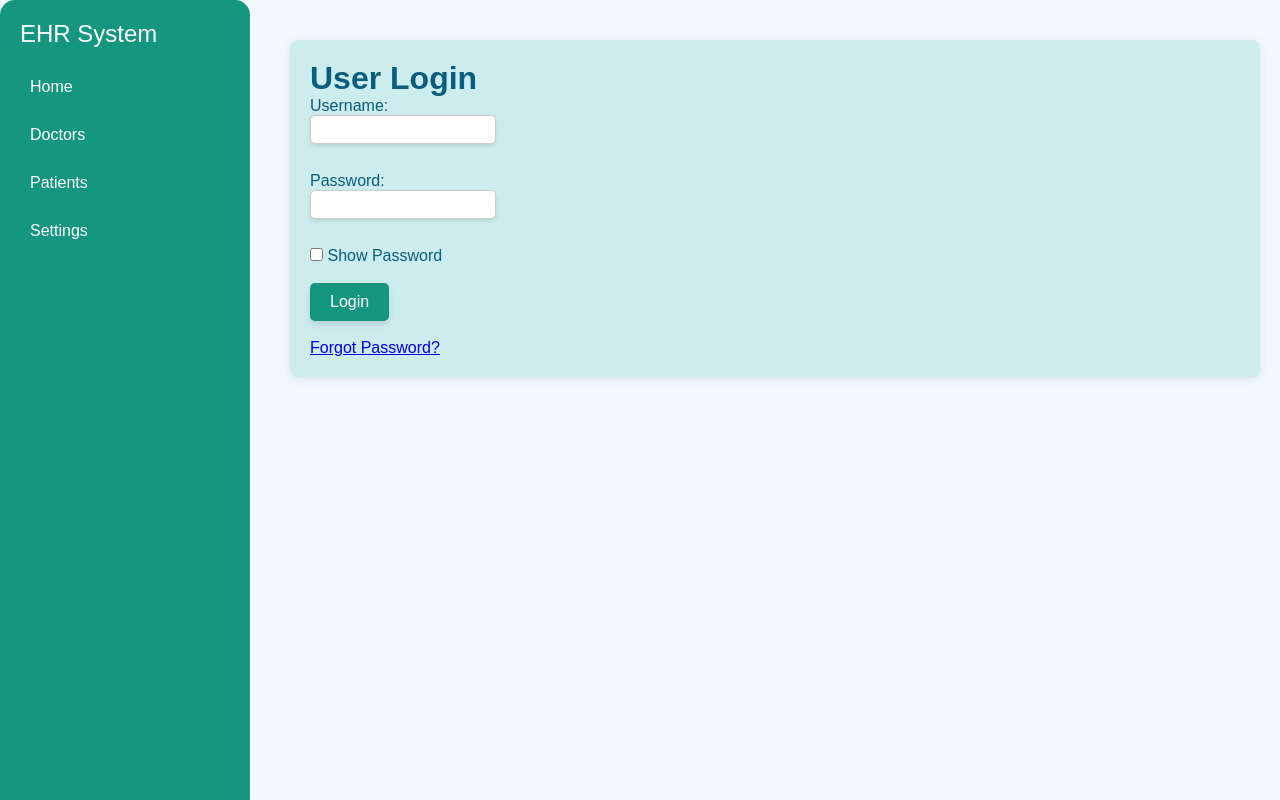
After one commit to sepehrmokhtar/Information-System, a Flask app: template templates/login-page.html in a window 1280 px wide. The commit adds this page. Run offline with Flask 3, Linux system fonts and the light colour scheme; the template is opened without the code that fills it, so the values that code supplies are empty.

Commit message:
login version

```diff
--- a/static/style-css-method.css
+++ b/static/style-css-method.css
@@ -85,6 +85,30 @@ ul {
     padding-left: 20px;
 }
 
+/* Input Styles */
+input[type="text"],
+input[type="email"],
+input[type="tel"],
+input[type="password"] {
+    width: 20%; /* Set to 20% width */
+    padding: 6px; /* Reduced padding */
+    border: 1px solid #ccc; /* Light gray border */
+    border-radius: 5px; /* Rounded corners */
+    box-shadow: 0 2px 4px rgba(0, 0, 0, 0.1); /* Subtle shadow */
+    margin-bottom: 10px; /* Space between input fields */
+    font-size: 0.8em; /* Slightly smaller font size */
+    transition: border-color 0.3s ease, box-shadow 0.3s ease; /* Smooth transition */
+}
+
+input[type="text"]:focus,
+input[type="email"]:focus,
+input[type="tel"]:focus,
+input[type="password"]:focus {
+    border-color: #14967f; /* Change border color on focus */
+    box-shadow: 0 4px 8px rgba(0, 0, 0, 0.2); /* Shadow effect on focus */
+    outline: none; /* Remove default outline */
+}
+
 /* Responsive Design */
 @media (max-width: 768px) {
     .sidebar {
@@ -103,3 +127,21 @@ ul {
         height: auto;
     }
 }
+
+/* Button Styles */
+button {
+    background-color: #14967f; /* Teal background */
+    color: #fff; /* White text */
+    padding: 10px 20px; /* Padding for the button */
+    border: none; /* Remove default border */
+    border-radius: 5px; /* Rounded corners */
+    font-size: 1em; /* Font size */
+    cursor: pointer; /* Pointer cursor on hover */
+    box-shadow: 0 4px 6px rgba(0, 0, 0, 0.1); /* Subtle shadow */
+    transition: background-color 0.3s ease, box-shadow 0.3s ease; /* Smooth transition */
+}
+
+button:hover {
+    background-color: #0e7b5e; /* Darker teal on hover */
+    box-shadow: 0 6px 12px rgba(0, 0, 0, 0.2); /* Darker shadow on hover */
+}
--- a/templates/index.html
+++ b/templates/index.html
@@ -4,17 +4,16 @@
     <meta charset="UTF-8">
     <meta name="viewport" content="width=device-width, initial-scale=1.0">
     <title>EHR System - Homepage</title>
-    <link href="static/style-css-method.css" rel="stylesheet">
+    <link href="../static/style-css-method.css" rel="stylesheet">
 </head>
 <body>
     <!-- Sidebar Navigation Bar -->
     <nav class="sidebar">
         <a class="navbar-brand" href="#">EHR System</a>
         <ul class="navbar-nav">
-            <li class="nav-item"><a class="nav-link" href="#">Home</a></li>
             <li class="nav-item"><a class="nav-link" href="#">About Us</a></li>
             <li class="nav-item"><a class="nav-link" href="#">Contact</a></li>
-            <li class="nav-item"><a class="nav-link" href="#">Login</a></li>
+            <li class="nav-item"><a class="nav-link" href="login-page.html">Login</a></li>
             <li class="nav-item"><a class="nav-link" href="Doctor-Registration.html">Doctor Registration</a></li>
         </ul>
     </nav>
--- /dev/null
+++ b/templates/login-page.html
@@ -0,0 +1,233 @@
+<!DOCTYPE html>
+<html lang="en">
+<head>
+    <meta charset="UTF-8">
+    <meta name="viewport" content="width=device-width, initial-scale=1.0">
+    <title>User Login</title>
+    <link rel="stylesheet" href="../static/style-css-method.css"> <!-- Ensure this path is correct -->
+    <style>
+        /* General Reset */
+        * {
+            margin: 0;
+            padding: 0;
+            box-sizing: border-box;
+        }
+
+        /* Body */
+        body {
+            font-family: Arial, sans-serif;
+            background-color: #f1f9ff; /* Light blue for background */
+            color: #095d7e; /* Darker blue for text */
+        }
+
+        /* Sidebar */
+        .sidebar {
+            width: 250px;
+            height: 100vh;
+            background-color: #14967f; /* Teal for sidebar */
+            padding: 20px;
+            position: fixed;
+            border-top-right-radius: 15px; /* Curved top-right corner */
+            border-top-left-radius: 15px; /* Curved top-left corner */
+        }
+
+        .navbar-brand {
+            color: #fff; /* White text for contrast */
+            font-size: 1.5em;
+            margin-bottom: 20px;
+            display: block;
+            text-decoration: none;
+        }
+
+        .navbar-nav {
+            list-style: none;
+            padding: 0;
+        }
+
+        .nav-item {
+            margin: 10px 0;
+        }
+
+        .nav-link {
+            color: #fff; /* White for links */
+            text-decoration: none;
+            padding: 10px;
+            display: block;
+            transition: background-color 0.3s ease;
+        }
+
+        .nav-link:hover {
+            background-color: #e2fcd6; /* Light green for hover effect */
+        }
+
+        /* Main Content */
+        .main-content {
+            margin-left: 270px; /* Adjusted for sidebar width */
+            padding: 20px;
+        }
+
+        /* Content Wrapper Style */
+        .content-wrapper {
+            background-color: #ccecee; /* Light teal for the wrapper */
+            border-radius: 8px; /* Rounded corners */
+            padding: 20px; /* Padding inside the wrapper */
+            box-shadow: 0 2px 10px rgba(0, 0, 0, 0.1); /* Subtle shadow */
+            margin-top: 20px; /* Space above the content */
+        }
+
+        /* Input Styles */
+        input[type="text"],
+        input[type="email"],
+        input[type="tel"],
+        input[type="password"] {
+            width: 20%; /* Set to 20% width */
+            padding: 6px; /* Reduced padding */
+            border: 1px solid #ccc; /* Light gray border */
+            border-radius: 5px; /* Rounded corners */
+            box-shadow: 0 2px 4px rgba(0, 0, 0, 0.1); /* Subtle shadow */
+            margin-bottom: 10px; /* Space between input fields */
+            font-size: 0.8em; /* Slightly smaller font size */
+            transition: border-color 0.3s ease, box-shadow 0.3s ease; /* Smooth transition */
+        }
+
+        input[type="text"]:focus,
+        input[type="email"]:focus,
+        input[type="tel"]:focus,
+        input[type="password"]:focus {
+            border-color: #14967f; /* Change border color on focus */
+            box-shadow: 0 4px 8px rgba(0, 0, 0, 0.2); /* Shadow effect on focus */
+            outline: none; /* Remove default outline */
+        }
+
+        /* Button Styles */
+        button {
+            background-color: #14967f; /* Teal background */
+            color: #fff; /* White text */
+            padding: 10px 20px; /* Padding for the button */
+            border: none; /* Remove default border */
+            border-radius: 5px; /* Rounded corners */
+            font-size: 1em; /* Font size */
+            cursor: pointer; /* Pointer cursor on hover */
+            box-shadow: 0 4px 6px rgba(0, 0, 0, 0.1); /* Subtle shadow */
+            transition: background-color 0.3s ease, box-shadow 0.3s ease; /* Smooth transition */
+        }
+
+        button:hover {
+            background-color: #0e7b5e; /* Darker teal on hover */
+            box-shadow: 0 6px 12px rgba(0, 0, 0, 0.2); /* Darker shadow on hover */
+        }
+
+        /* Forgot Password Modal */
+        .modal {
+            display: none; /* Hidden by default */
+            position: fixed; /* Stay in place */
+            z-index: 1; /* Sit on top */
+            left: 0;
+            top: 0;
+            width: 100%; /* Full width */
+            height: 100%; /* Full height */
+            overflow: auto; /* Enable scroll if needed */
+            background-color: rgb(0, 0, 0); /* Fallback color */
+            background-color: rgba(0, 0, 0, 0.4); /* Black w/ opacity */
+            padding-top: 60px; /* Position the modal */
+        }
+
+        .modal-content {
+            background-color: #fefefe;
+            margin: 5% auto; /* 15% from the top and centered */
+            padding: 20px;
+            border: 1px solid #888;
+            width: 300px; /* Could be more or less, depending on screen size */
+            border-radius: 8px;
+            box-shadow: 0 2px 10px rgba(0, 0, 0, 0.2);
+        }
+
+        .close {
+            color: #aaa;
+            float: right;
+            font-size: 28px;
+            font-weight: bold;
+        }
+
+        .close:hover,
+        .close:focus {
+            color: black;
+            text-decoration: none;
+            cursor: pointer;
+        }
+
+        /* Responsive Design */
+        @media (max-width: 768px) {
+            .sidebar {
+                width: 100%;
+                height: auto;
+                position: relative;
+                border-radius: 0; /* No curve for mobile view */
+            }
+
+            .main-content {
+                margin-left: 0;
+            }
+        }
+    </style>
+</head>
+<body>
+    <div class="sidebar">
+        <a href="#" class="navbar-brand">EHR System</a>
+        <ul class="navbar-nav">
+            <li class="nav-item">
+                <a href="index.html" class="nav-link">Home</a>
+            </li>
+            <li class="nav-item">
+                <a href="#" class="nav-link">Doctors</a>
+            </li>
+            <li class="nav-item">
+                <a href="#" class="nav-link">Patients</a>
+            </li>
+            <li class="nav-item">
+                <a href="#" class="nav-link">Settings</a>
+            </li>
+        </ul>
+    </div>
+    <div class="main-content">
+        <div class="content-wrapper">
+            <h1>User Login</h1>
+            <form action="#" method="post">
+                <label for="username">Username:</label><br>
+                <input type="text" id="username" name="username" autocomplete="username" required><br><br>
+
+                <label for="password">Password:</label><br>
+                <input type="password" id="password" name="password" autocomplete="current-password" required><br>
+
+                <div id="loginMessage"></div><br>
+                <input type="checkbox" id="showPassword"> <label for="showPassword">Show Password</label><br><br>
+
+                <button type="submit">Login</button>
+            </form>
+            <br>
+            <a href="#" id="forgotPasswordLink">Forgot Password?</a>
+        </div>
+    </div>
+
+    <!-- Forgot Password Modal -->
+    <div id="forgotPasswordModal" class="modal">
+        <div class="modal-content">
+            <span class="close" id="closeModal">&times;</span>
+            <h2>Forgot Password</h2>
+            <p>Please enter your email address:</p>
+            <form id="forgotPasswordForm" action="#" method="post">
+                <input type="email" id="email" name="email" placeholder="Your Email" required><br><br>
+                <button type="submit">Reset Password</button>
+            </form>
+        </div>
+    </div>
+
+    <script>
+        const passwordInput = document.getElementById('password');
+        const loginMessage = document.getElementById('loginMessage');
+        const showPasswordCheckbox = document.getElementById('showPassword');
+        const forgotPasswordLink = document.getElementById('forgotPasswordLink');
+        const modal = document.getElementById('forgotPasswordModal');
+        const closeModal = document.getElementById('closeModal');
+
+        showPasswordCheckbox.addEventListener('change
```
Also changed, not shown: templates/Doctor-Registration.html (+80 -6 lines), 1 other file.
